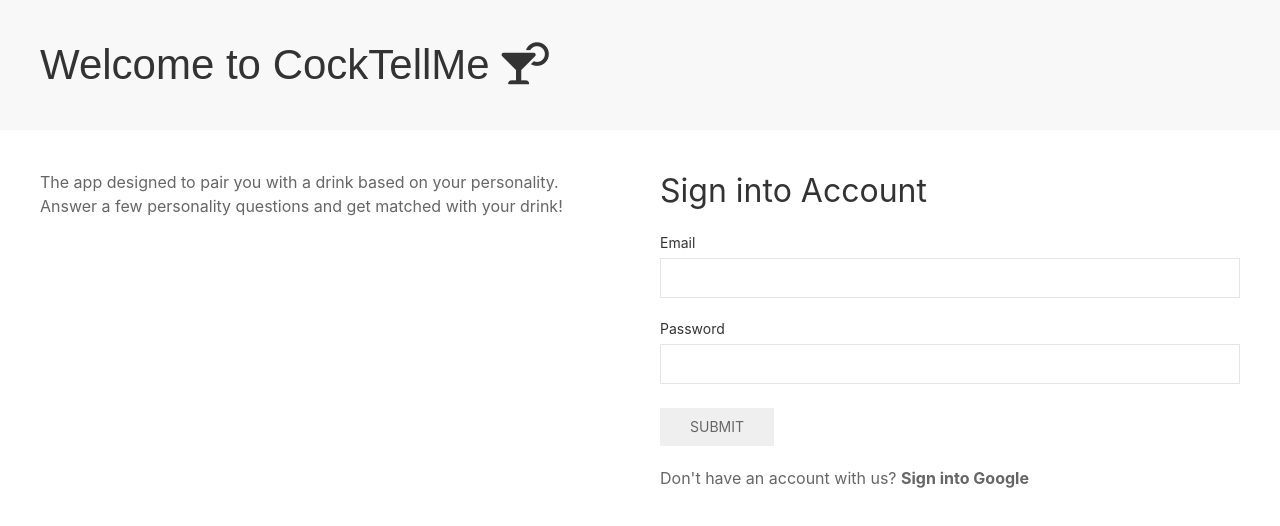
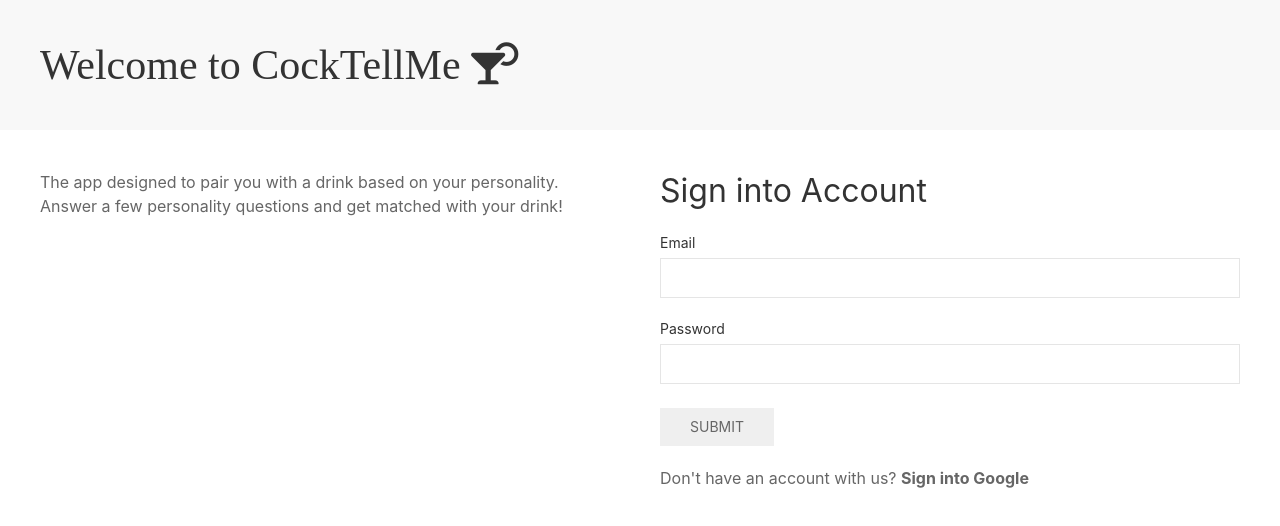
Before and after one commit to collinlanie12/cocktellme, a plain HTML site: page index.html in a window 1280 px wide. Drawn offline with nearby package versions, Linux system fonts and the light colour scheme; no server answers.

Commit message:
revised font for user and search html

```diff
--- a/assets/cocktellme.css
+++ b/assets/cocktellme.css
@@ -1,5 +1,5 @@
 h1{
-    font-family: 'Fjalla One', sans-serif;
+    font-family: 'Bentham', serif;
 }
 header{
     margin-bottom:40px;
```
Also changed, not shown: newuser.html (+1 -0 lines).
